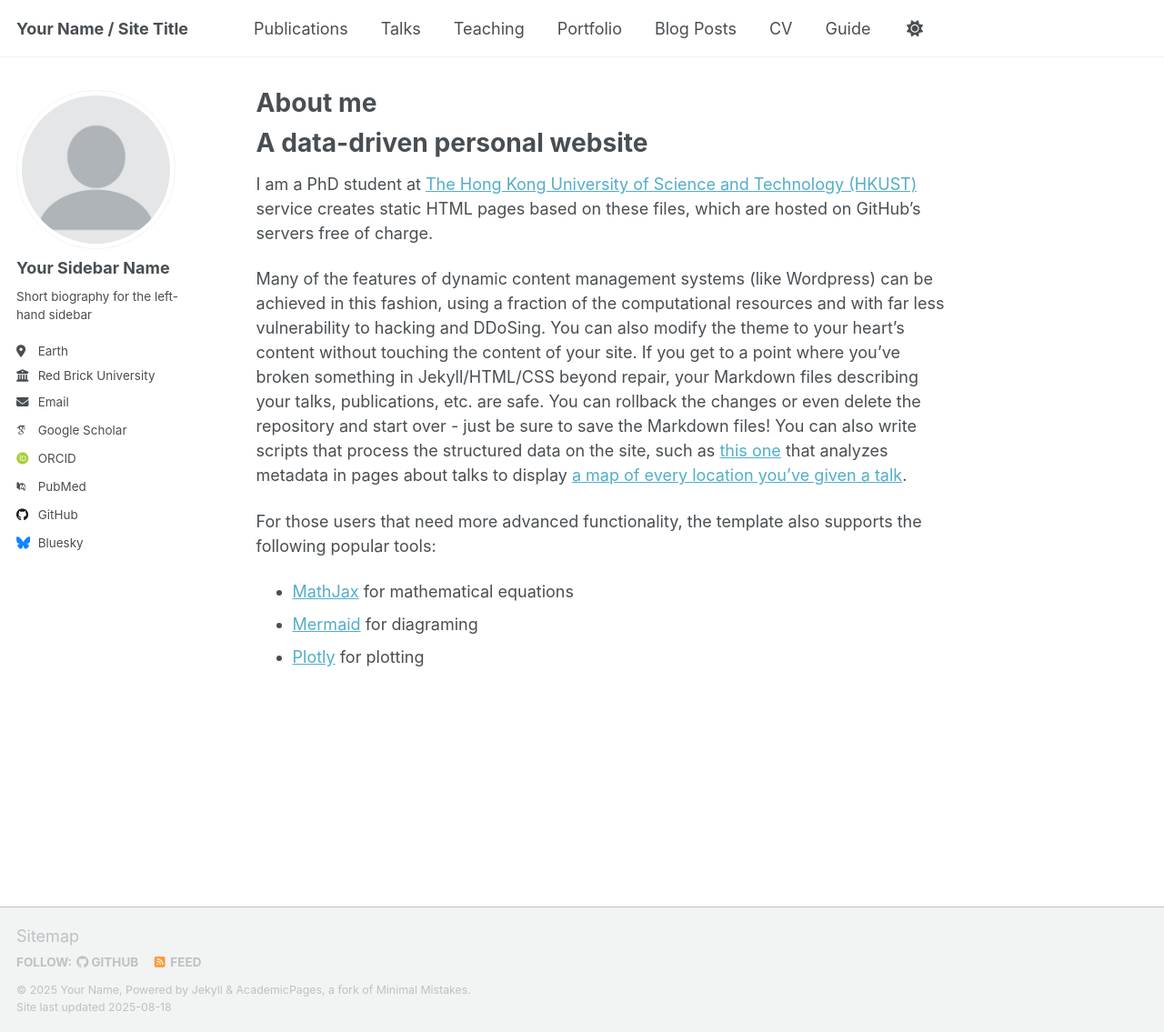
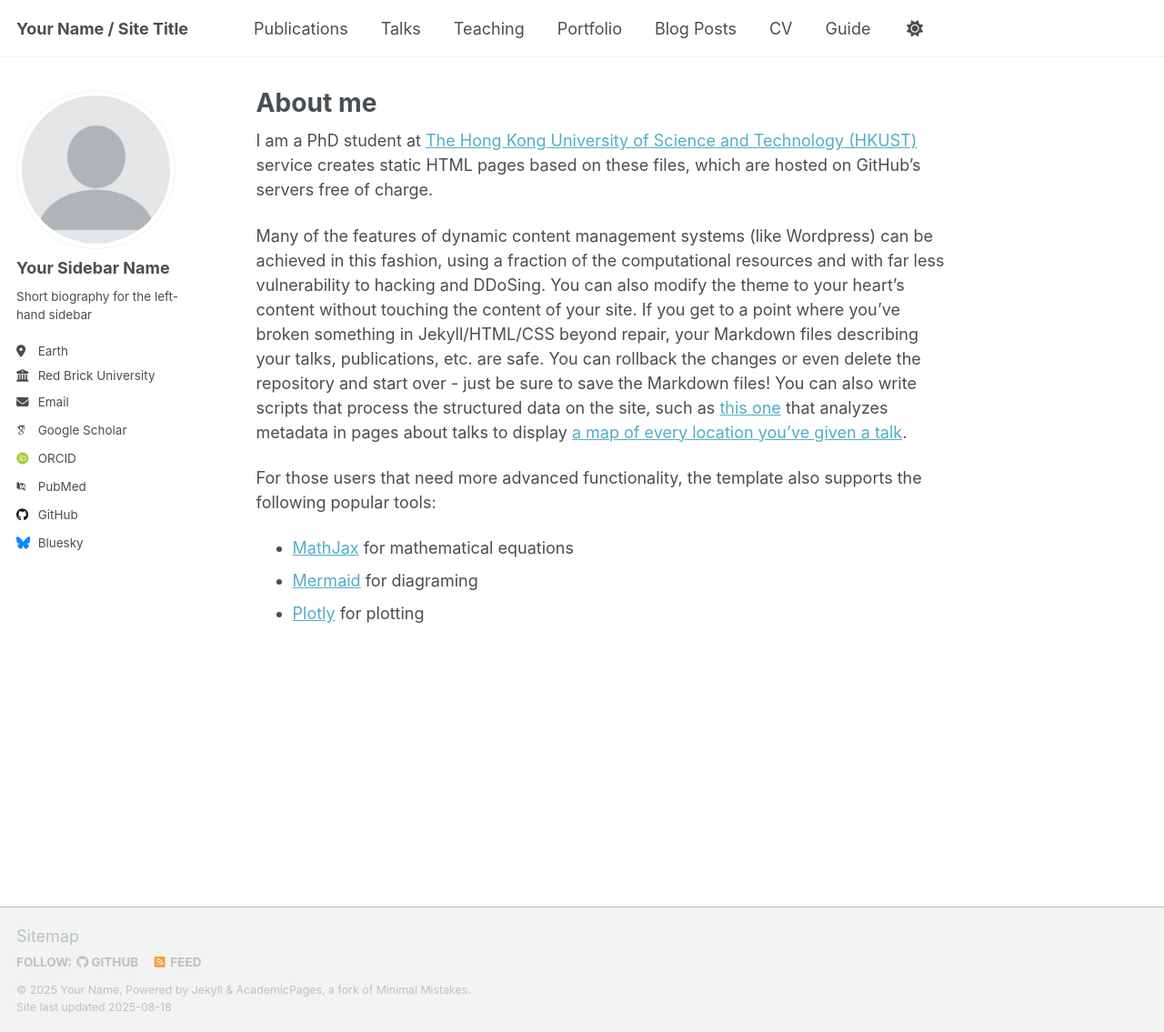
Before and after one commit to kliubc2025/kliubc.github.io, a Jekyll site: the page built from _pages/about.md, in a window 1280 px wide and 1135 px high. Shown: the whole window at 91% size. Built offline with Jekyll 4.4.1, drawn with Linux system fonts in a browser that asks for light colours; some web fonts are replaced; a script that is not in the unit is left out.

Commit message:
Update about.md

```diff
--- a/_pages/about.md
+++ b/_pages/about.md
@@ -7,9 +7,8 @@ redirect_from:
   - /about.html
 ---
 
-A data-driven personal website
-======
-I am a PhD student at [The Hong Kong University of Science and Technology (HKUST)](https://[pages.github.com/](https://hkust.edu.hk/)) service creates static HTML pages based on these files, which are hosted on GitHub's servers free of charge.
+
+I am a PhD student at [The Hong Kong University of Science and Technology (HKUST)](https://hkust.edu.hk/) service creates static HTML pages based on these files, which are hosted on GitHub's servers free of charge.
 
 Many of the features of dynamic content management systems (like Wordpress) can be achieved in this fashion, using a fraction of the computational resources and with far less vulnerability to hacking and DDoSing. You can also modify the theme to your heart's content without touching the content of your site. If you get to a point where you've broken something in Jekyll/HTML/CSS beyond repair, your Markdown files describing your talks, publications, etc. are safe. You can rollback the changes or even delete the repository and start over - just be sure to save the Markdown files! You can also write scripts that process the structured data on the site, such as [this one](https://github.com/academicpages/academicpages.github.io/blob/master/talkmap.ipynb) that analyzes metadata in pages about talks to display [a map of every location you've given a talk](https://academicpages.github.io/talkmap.html).
 
```
